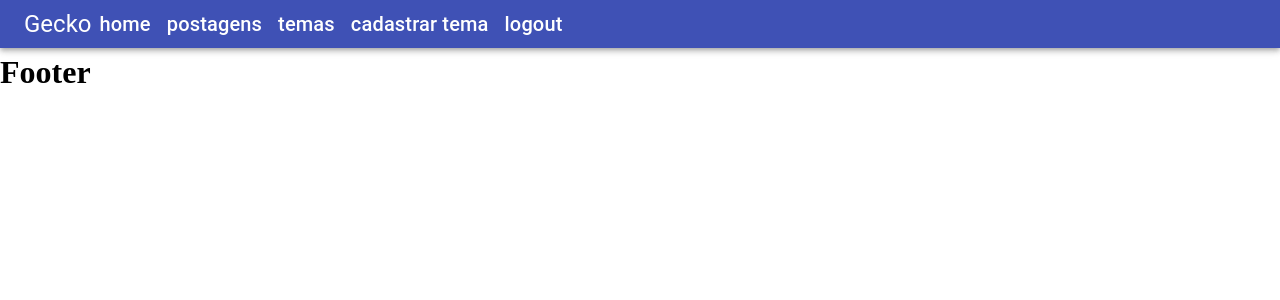
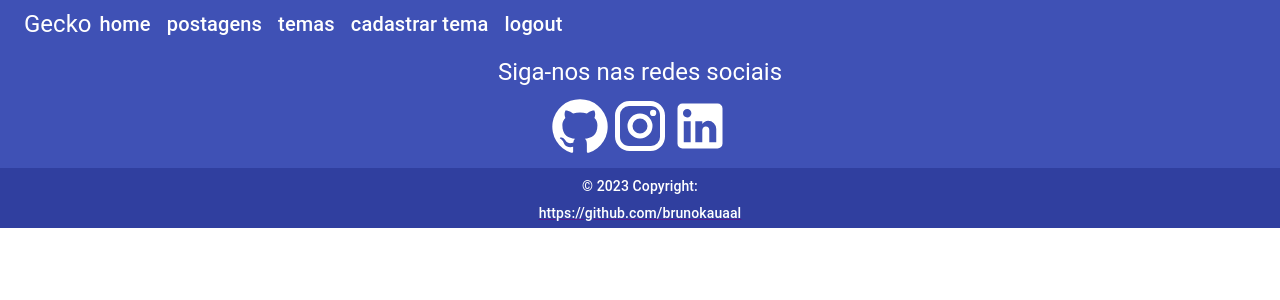
Before and after one commit to ProjetoGecko/frontend, a React (Vite) app: page / in a window 1280 px wide. Shown: the top 300 px of the page. Built offline with nearby package versions, Linux system fonts and the light colour scheme.

Commit message:
Estrutura do footer

```diff
--- a/src/components/static/Footer/Footer.tsx
+++ b/src/components/static/Footer/Footer.tsx
@@ -1,11 +1,45 @@
-import React from 'react'
-import './Footer.css'
+import React from "react";
+import InstagramIcon from '@material-ui/icons/Instagram';
+import GitHubIcon from '@mui/icons-material/GitHub';
+import LinkedInIcon from '@material-ui/icons/LinkedIn';
+import {Typography, Grid } from '@material-ui/core';
+import {Box} from '@mui/material';
 
 function Footer() {
 
   return (
     <>
-      <h1> Footer </h1>
+       <Grid container direction="row" justifyContent="center" alignItems="center">
+                <Grid alignItems="center" item xs={12}>
+                    <Box style={{ backgroundColor: "#3F51B5", height: "120px" }}>
+                        <Box paddingTop={1} display="flex" alignItems="center" justifyContent="center">
+                            <Typography variant="h5" align="center" gutterBottom style={{ color: "white" }}>Siga-nos nas redes sociais </Typography>
+                        </Box>
+                        <Box display="flex" alignItems="center" justifyContent="center">
+
+                            <a href="" target="_blank">
+                                <GitHubIcon style={{ fontSize: 60, color: "white" }} />
+                            </a>
+                            <a href="" target="_blank">
+                                <InstagramIcon style={{ fontSize: 60, color: "white" }} />
+                            </a>
+                            <a href="" target="_blank">
+                                <LinkedInIcon style={{ fontSize: 60, color: "white" }} />
+                            </a>
+                        </Box>
+                    </Box>
+                    <Box style={{ backgroundColor: "#303F9F", height: "60px" }}>
+                        <Box paddingTop={1}>
+                            <Typography variant="subtitle2" align="center" gutterBottom style={{ color: "white" }} >© 2023 Copyright:</Typography>
+                        </Box>
+                        <Box>
+                            <a target="_blank" href="">
+                                <Typography variant="subtitle2" gutterBottom style={{ color: "white" }} align="center">https://github.com/brunokauaal</Typography>
+                            </a>
+                        </Box>
+                    </Box>
+                </Grid>
+            </Grid>
     </>
   )
 }
```
